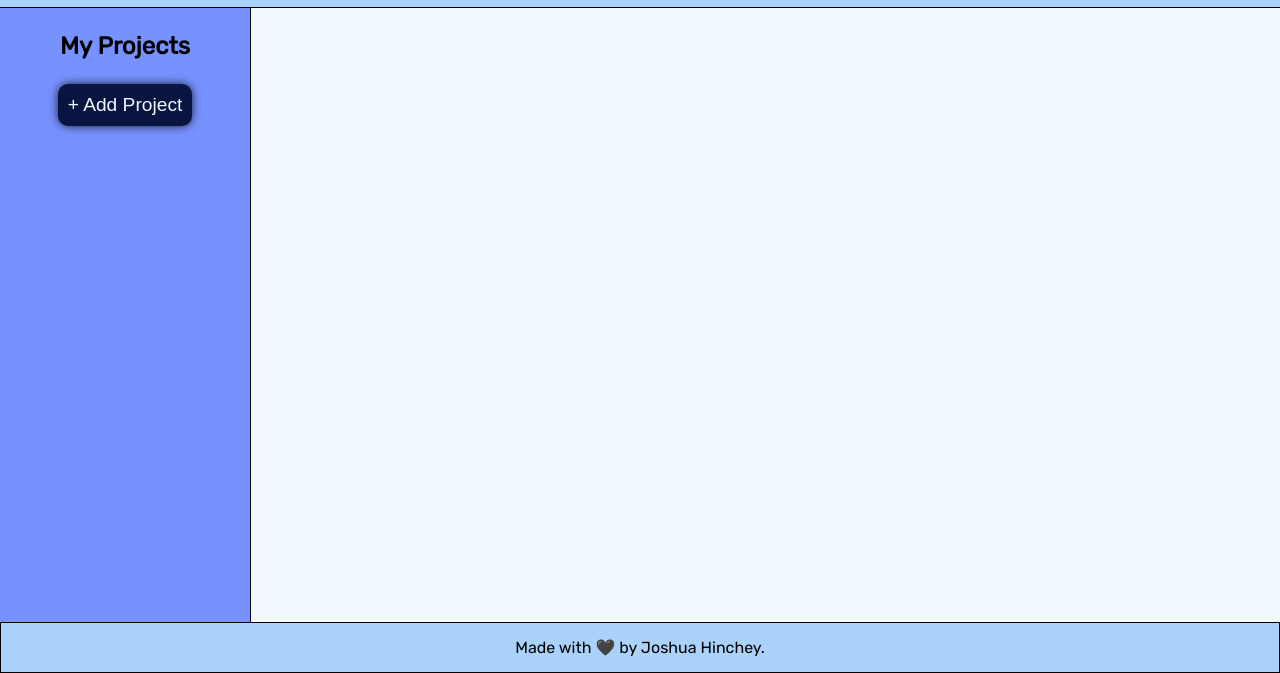
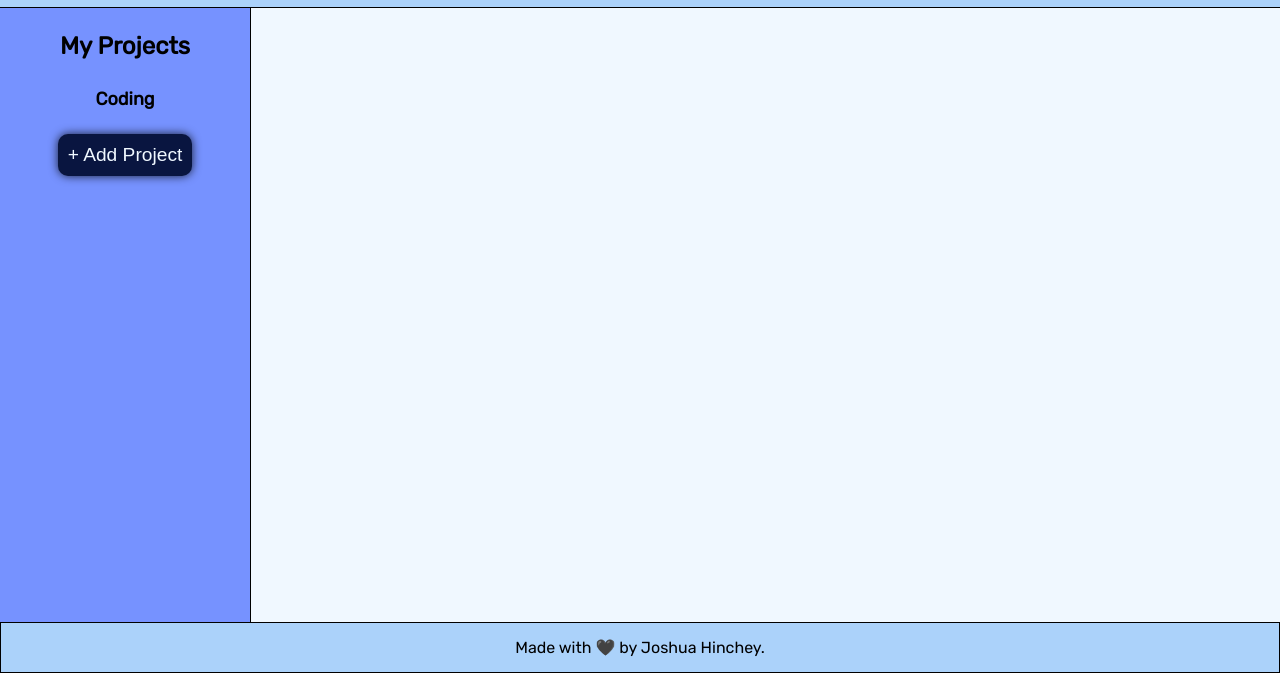
Before and after one commit to hincheyjosh/toDo, a website built with webpack: page src/index.html in a window 1280 px wide. Shown: the part 127-800 px from the top of the page. Built offline with nearby package versions, Linux system fonts and the light colour scheme.

Commit message:
added updateProjectList to domStuff

```diff
--- a/src/classes.js
+++ b/src/classes.js
@@ -1,4 +1,6 @@
 function createProject(title) {
+    this.title = title;
+
     let tasks = [];
 
     const createTask = (name, dueDate, description, priority) => {
@@ -16,7 +18,7 @@ function createProject(title) {
 
     const taskCount = () => tasks.length;
 
-    return { addTask, removeTask, taskCount, getTasks };
+    return { title, addTask, removeTask, taskCount, getTasks };
 }
 
 module.exports = { createProject };
--- a/src/domStuff.js
+++ b/src/domStuff.js
@@ -5,4 +5,16 @@ function toggleForm() {
     hiddenDiv.style.display = prop === "block" ? "none" : "block";
 }
 
-module.exports = { toggleForm };
+function updateProjectList() {
+    const list = document.querySelector(".projects");
+    console.log(list);
+    console.log(projects);
+    const listItems = projects
+        .map((project) => {
+            return `<li>${project.title}</li>`;
+        })
+        .join("");
+    list.innerHTML = listItems;
+}
+
+module.exports = { toggleForm, updateProjectList };
--- a/src/index.html
+++ b/src/index.html
@@ -16,7 +16,9 @@
             <div class="main">
                 <div class="sideBar">
                     <h3 class="sideBarHeader">My Projects</h3>
-                    <div class="projectList"></div>
+                    <div class="projectList">
+                        <ul class="projects"></ul>
+                    </div>
                     <div class="newProjectDiv">
                         <button class="addBtn">+ Add Project</button>
                         <div class="hiddenDiv">
--- a/src/index.js
+++ b/src/index.js
@@ -1,8 +1,19 @@
 import "./style.css";
 import todoIcon from "./images/todoIcon.png";
-import { toggleForm } from "./domStuff.js";
+import { toggleForm, updateProjectList } from "./domStuff.js";
+import * as Project from "./classes.js";
 
 document.getElementById("todoIcon").src = todoIcon;
 
+global.projects = [];
+
+const project1 = Project.createProject("Coding");
+console.log(project1);
+project1.addTask("Practice", "5/25/2020", "get better", "High");
+projects.push(project1);
+
+console.log(projects[0].title);
+
 document.querySelector(".addBtn").onclick = toggleForm;
 document.querySelector(".createBtn").onclick = toggleForm;
+updateProjectList();
--- a/src/style.css
+++ b/src/style.css
@@ -37,6 +37,13 @@ input:focus {
     outline: none;
 }
 
+ul {
+    list-style-type: none;
+    cursor: pointer;
+    margin: 0;
+    padding: 0;
+}
+
 .addBtn {
     background-color: #091540;
     box-shadow: 0 0 10px rgba(0, 0, 0, 0.8);
@@ -46,6 +53,15 @@ input:focus {
     cursor: pointer;
     font-size: larger;
     padding: 10px;
+    align-self: center;
+    justify-self: center;
+}
+
+.closeIcon {
+    align-self: flex-end;
+    font-size: 20px;
+    margin: 6px;
+    cursor: pointer;
 }
 
 .createBtn {
@@ -96,7 +112,31 @@ input:focus {
     align-items: center;
 }
 
+.projectList {
+    display: flex;
+    align-content: center;
+    justify-content: center;
+}
+
+.projects {
+    font-size: large;
+    font-weight: bolder;
+    margin-bottom: 20px;
+    text-align: center;
+}
+
+.projects > li {
+    width: max-content;
+    padding: 4px;
+    border-radius: 2px;
+}
+
+.projects > li:hover {
+    background-color: rgba(0, 0, 0, 0.1);
+}
+
 .sideBar {
+    text-align: center;
     display: flex;
     flex-direction: column;
     text-align: center;
@@ -104,6 +144,8 @@ input:focus {
     width: 250px;
     background-color: #7692ff;
     border-right: 1px solid black;
+    align-content: center;
+    flex-shrink: 2;
 }
 
 .sideBarHeader {
```
Also changed, not shown: dist/index.bundle.js, dist/index.html, 1 other file.
